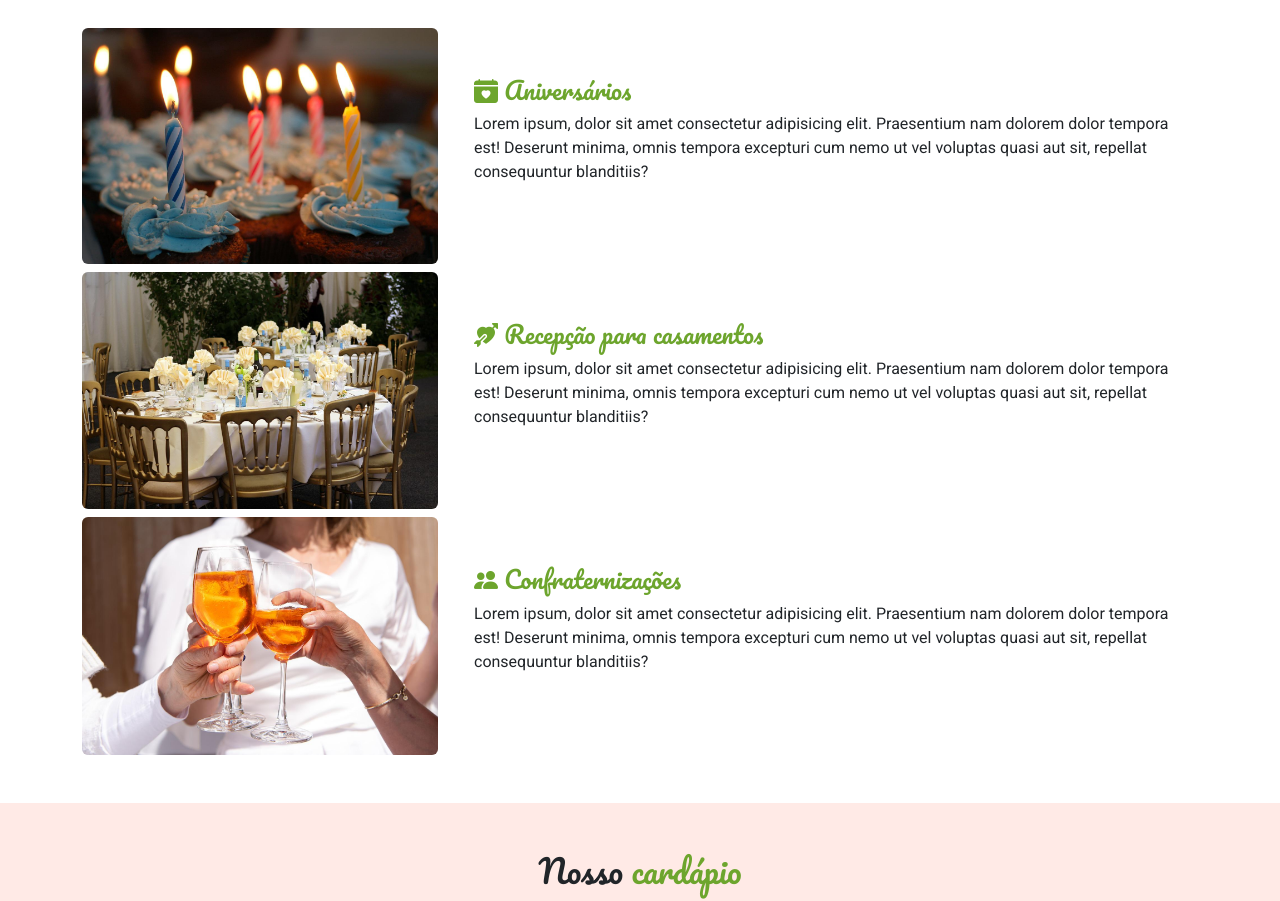
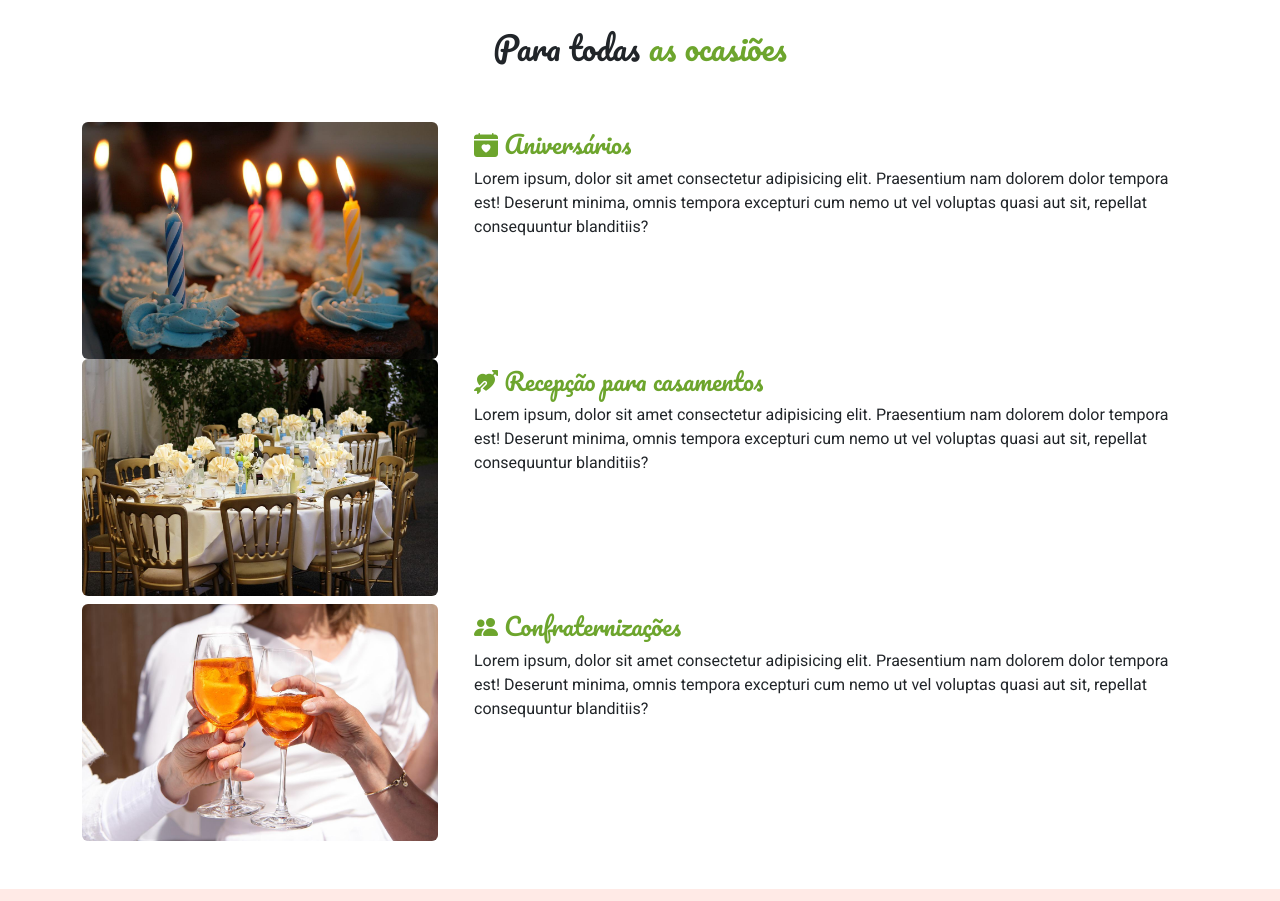
Before and after one commit to KlebeSilva/RestauranteRecantoDosPapagaios, a plain HTML site: page index.html in a window 1280 px wide. Shown: the part 1320-2221 px from the top of the page. Drawn offline with nearby package versions, Linux system fonts and the light colour scheme.

Commit message:
romoção de espaçamentos na seção evento entre imagem e texto adição de espaçamento entre titulo e imagem

```diff
--- a/index.html
+++ b/index.html
@@ -101,11 +101,14 @@
         </section>
         <section id="eventos" class="pt-5 pb-5">
             <div class="container">
-                <div class="row mb-2">
+                <div class="row mb-5">
+                    <h2 class="section-title text-center">Para todas <span class="text-colored">as ocasiões</span></h2>
+                </div>
+                <div class="row">
                     <div class="col-md-4">
                         <img src="images/eventos/aniversario.jpg" alt="" class="d-block w-100 rounded">
                     </div>
-                    <div class="col-md-8 ps-4 pt-5">
+                    <div class="col-md-8 ps-4 pt-2 pb-2">
                         <h3 class="section-title text-colored fs-4">
                             <i class="bi bi-calendar-heart-fill"></i>
                             Aniversários
@@ -119,7 +122,7 @@
                     <div class="col-md-4">
                         <img src="images/eventos/casamento.jpg" alt="" class="d-block w-100 rounded">
                     </div>
-                    <div class="col-md-8 ps-4 pt-5">
+                    <div class="col-md-8 ps-4 pt-2 pb-2">
                         <h3 class="section-title text-colored fs-4">
                             <i class="bi bi-arrow-through-heart-fill"></i>
                             Recepção para casamentos
@@ -133,7 +136,7 @@
                     <div class="col-md-4">
                         <img src="images/eventos/confraternizacoes.jpg" alt="" class="d-block w-100 rounded">
                     </div>
-                    <div class="col-md-8 ps-4 pt-5">
+                    <div class="col-md-8 ps-4 pt-2">
                         <h3 class="section-title text-colored fs-4">
                             <i class="bi bi-people-fill"></i>
                             Confraternizações
```
